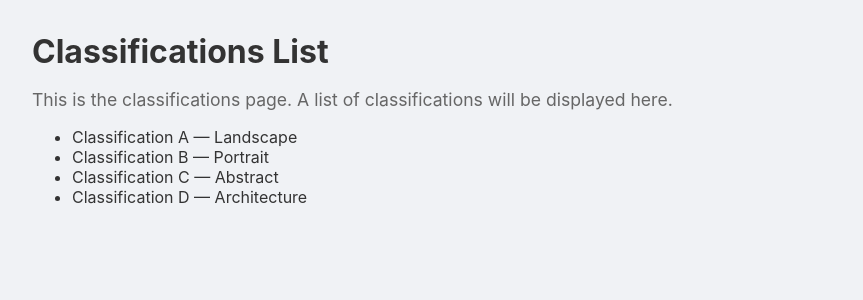
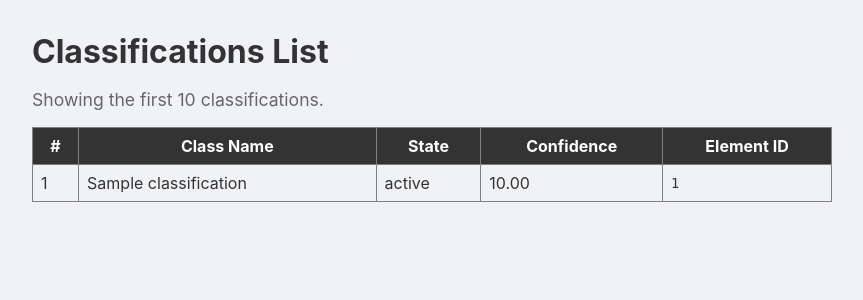
Before and after one commit to geourjoa/random-project, a Flask app: template app/templates/classifications.html in a window 1280 px wide. Shown: the part 52-352 px from the top of the page, without its empty margins (208-1071 px from the left). Run offline with Flask 3, Linux system fonts and the light colour scheme; the template is opened without the code that fills it: most values are stand-ins (such as "Sample title", 1, 10 or a date in 2020).

Commit message:
Dumb list from classification table

```diff
--- a/app/config.py
+++ b/app/config.py
@@ -4,3 +4,7 @@ import os
 class Config:
     SECRET_KEY = os.environ.get("SECRET_KEY", "change-me-in-production")
     DEBUG = os.environ.get("FLASK_DEBUG", "0") == "1"
+    DATABASE_PATH = os.environ.get(
+        "DATABASE_PATH",
+        os.path.join(os.path.dirname(__file__), "pictoria-hikaria-20260326-132606.sqlite"),
+    )
--- a/app/templates/classifications.html
+++ b/app/templates/classifications.html
@@ -4,11 +4,27 @@
 
 {% block content %}
     <h1>Classifications List</h1>
-    <p>This is the classifications page. A list of classifications will be displayed here.</p>
-    <ul>
-        <li>Classification A — Landscape</li>
-        <li>Classification B — Portrait</li>
-        <li>Classification C — Abstract</li>
-        <li>Classification D — Architecture</li>
-    </ul>
+    <p>Showing the first 10 classifications.</p>
+    <table border="1" cellpadding="8" cellspacing="0" style="border-collapse: collapse; width: 100%;">
+        <thead style="background-color: #333; color: #fff;">
+            <tr>
+                <th>#</th>
+                <th>Class Name</th>
+                <th>State</th>
+                <th>Confidence</th>
+                <th>Element ID</th>
+            </tr>
+        </thead>
+        <tbody>
+            {% for c in classifications %}
+            <tr>
+                <td>{{ loop.index }}</td>
+                <td>{{ c.class_name }}</td>
+                <td>{{ c.state }}</td>
+                <td>{{ "%.2f"|format(c.confidence) }}</td>
+                <td style="font-family: monospace; font-size: 0.85rem;">{{ c.element_id }}</td>
+            </tr>
+            {% endfor %}
+        </tbody>
+    </table>
 {% endblock %}
```
Also changed, not shown: app/routes.py (+17 -2 lines), app/README.md.
